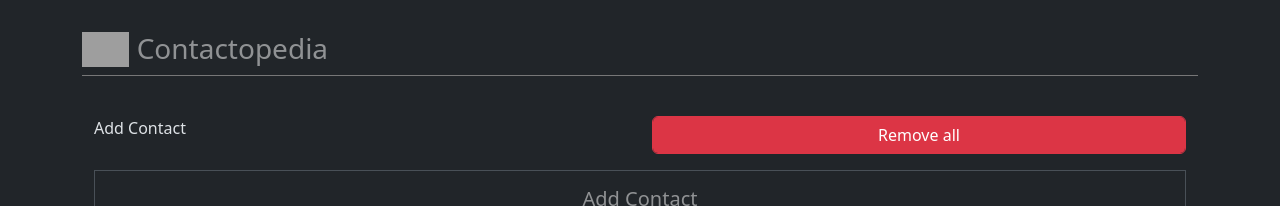
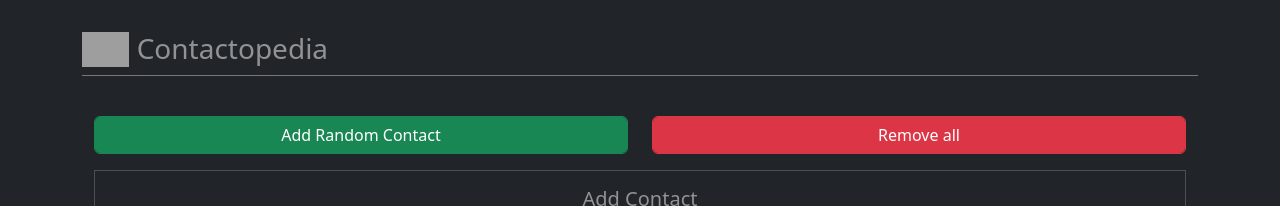
Before and after one commit to codewithEvolg/contactopedia, a React (Vite) app: page / in a window 1280 px wide. Shown: the top 206 px of the page. Built offline with nearby package versions, Linux system fonts and the light colour scheme; grey boxes are pictures that could not be loaded.

Commit message:
teaching: implement api call and add to existing contactList

```diff
--- /dev/null
+++ b/src/Components/ContactPages/AddRandomContact.jsx
@@ -0,0 +1,14 @@
+import getRandomUser from "../Utility/api";
+
+const AddRandomContact = (props) => {
+  return (
+    <button
+      onClick={props.handleAddRandomContactClick}
+      className="btn btn-success form-control"
+    >
+      Add Random Contact
+    </button>
+  );
+};
+
+export default AddRandomContact;
--- a/src/Components/ContactPages/ContactIndex.jsx
+++ b/src/Components/ContactPages/ContactIndex.jsx
@@ -3,6 +3,8 @@ import { FavouriteContacts } from "./FavouriteContacts";
 import GeneralContacts from "./GeneralContacts";
 import AddContact from "./AddContact";
 import Contact from "./Contact";
+import AddRandomContact from "./AddRandomContact";
+import getRandomUser from "../Utility/api";
 
 const ContactIndex = () => {
   const [contactList, setContactList] = useState([
@@ -43,6 +45,20 @@ const ContactIndex = () => {
         a.id === id ? { ...a, isFavourite: !a.isFavourite } : a
       );
     });
+  };
+
+  const handleAddRandomContactClick = async () => {
+    const response = await getRandomUser();
+    if (response && response.results && response.results.length > 0) {
+      const user = response.results[0];
+      const newRandomContact = {
+        name: `${user.name.title} ${user.name.first} ${user.name.last}`,
+        phone: user.phone,
+        email: user.email,
+      };
+
+      handleAddContact(newRandomContact);
+    }
   };
 
   const handleUpdateContact = (contact) => {
@@ -108,7 +124,11 @@ const ContactIndex = () => {
     <div className="container" style={{ minHeight: "85vh" }}>
       <div className="py-3">
         <div className="row py-2">
-          <div className="col-6">Add Contact</div>
+          <div className="col-6">
+            <AddRandomContact
+              handleAddRandomContactClick={handleAddRandomContactClick}
+            />
+          </div>
           <div className="col-6">
             <button
               className="btn btn-danger form-control"
--- /dev/null
+++ b/src/Components/Utility/api.jsx
@@ -0,0 +1,12 @@
+const getRandomUser = async () => {
+  const url = new URL("https://randomuser.me/api/");
+  const response = await fetch(url);
+  if (!response.ok) {
+    throw new Error(`HTTP error! Status: ${response.status}`);
+  }
+
+  const data = await response.json();
+  return data;
+};
+
+export default getRandomUser;
```
